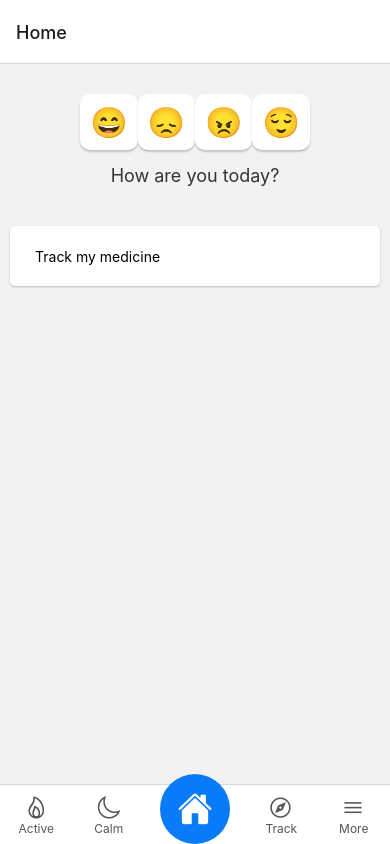
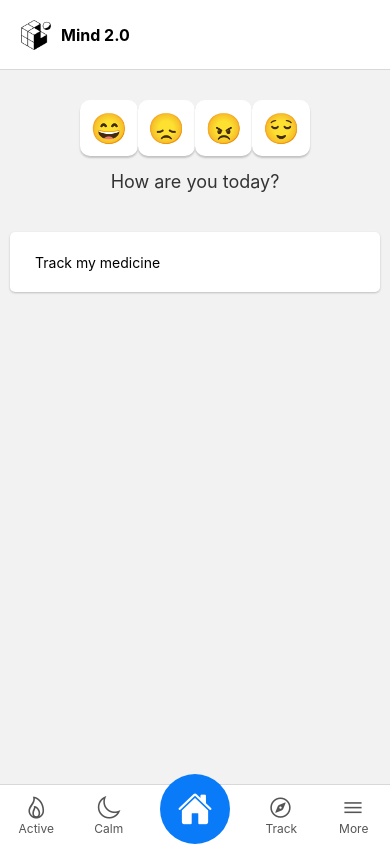
Before and after one commit to s-shaligram/Mental-health-care, a React Native app: screen / in a window 390 px wide. Built offline with nearby package versions, Linux system fonts and the light colour scheme.

Commit message:
adding header logo

```diff
--- a/navigation/tabs.js
+++ b/navigation/tabs.js
@@ -6,6 +6,7 @@ import More from "../src/screens/More";
 import Active from "../src/screens/Active";
 import Calm from "../src/screens/Calm";
 import Track from "../src/screens/Track";
+import Mind2Header from "../src/components/Mind2Header";
 
 const Tab = createBottomTabNavigator();
 
@@ -30,7 +31,9 @@ const Tabs = () => {
                 name="Active"
                 component={Active}
                 options={{
-                    tabBarIcon: ({focused}) => (
+                    headerTitle: () => (<Mind2Header screenName={"Active"} showLogo={false}/>),
+                    headerStyle: {height: 70},
+                   tabBarIcon: ({focused}) => (
                         <View
                             style={{
                                 alignItems: "center",
@@ -57,6 +60,8 @@ const Tabs = () => {
                 name="Calm"
                 component={Calm}
                 options={{
+                    headerTitle: () => (<Mind2Header screenName={"Calm"} showLogo={false}/>),
+                    headerStyle: {height: 70},
                     tabBarIcon: ({focused}) => (
                         <View
                             style={{
@@ -85,6 +90,8 @@ const Tabs = () => {
                 name="Home"
                 component={Home}
                 options={{
+                    headerTitle: () => (<Mind2Header screenName={"Mind 2.0"}/>),
+                    headerStyle: {height: 70},
                     tabBarIcon: ({focused}) => (
                         <Icon
                             name={focused ? "ios-home" : "ios-home-outline"}
@@ -100,6 +107,8 @@ const Tabs = () => {
                 name="Track"
                 component={Track}
                 options={{
+                    headerTitle: () => (<Mind2Header screenName={"Track"} showLogo={false}/>),
+                    headerStyle: {height: 70},
                     tabBarIcon: ({focused}) => (
                         <View
                             style={{
@@ -129,6 +138,8 @@ const Tabs = () => {
                 name="More"
                 component={More}
                 options={{
+                    headerTitle: () => (<Mind2Header screenName={"More"} showLogo={false}/>),
+                    headerStyle: {height: 70},
                     tabBarIcon: ({focused}) => (
                         <View
                             style={{
--- /dev/null
+++ b/src/components/Mind2Header.js
@@ -0,0 +1,20 @@
+import React from "react";
+import {Text, Image, View} from "react-native";
+
+const Mind2Header = (props) => {
+  const {screenName, showLogo = true} = props;
+  return (
+      <View style={{ flexDirection: "row", alignItems: "center" }}>
+          {showLogo &&
+              <Image
+                  source={require('../../assets/favicon.png')}
+                  style={{ width: 30, height: 30, margin: 5 }}
+                  resizeMode="contain"
+            />
+          }
+          <Text style={{ marginLeft: 5, fontWeight: "bold", fontSize: 16 }}>{screenName}</Text>
+      </View>
+  );
+};
+
+export default Mind2Header;
```
Also changed, not shown: 2 other files (tests, documents, lock files or other folders).
